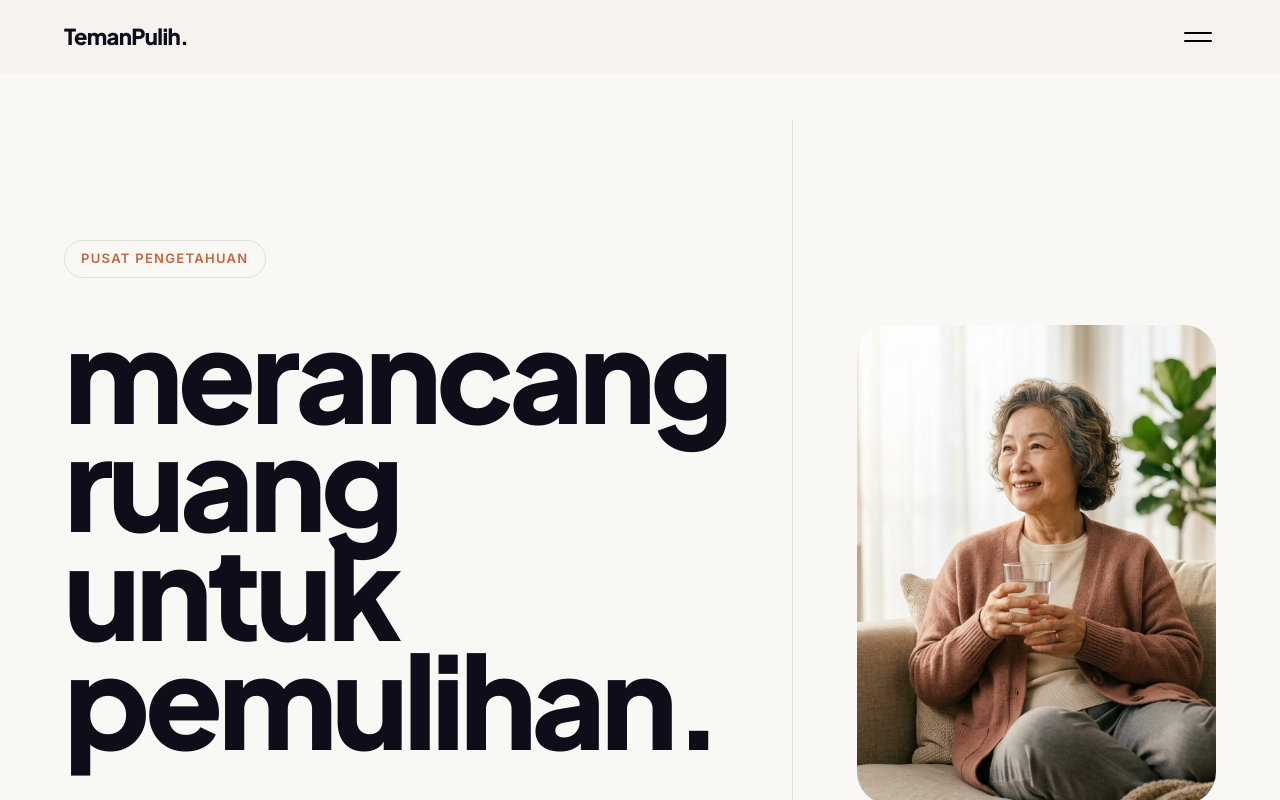
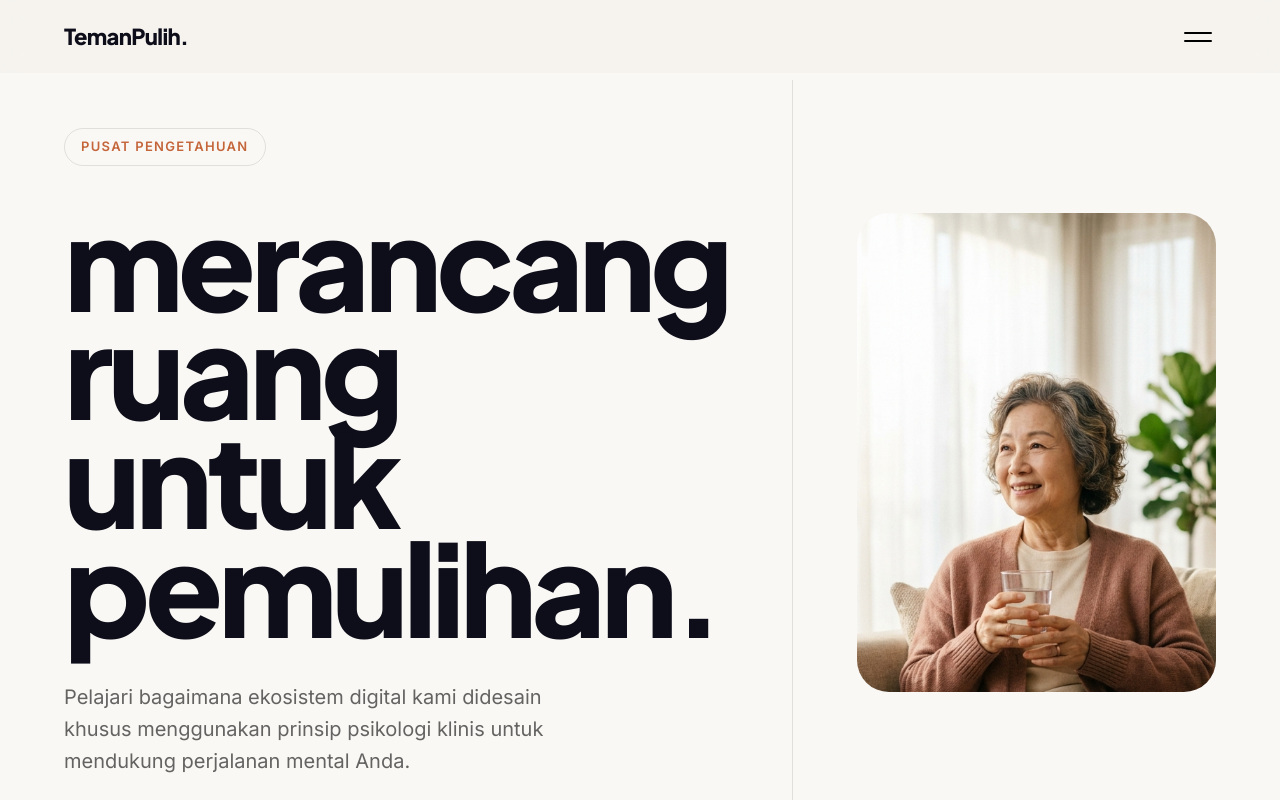
Before and after one commit to rahmann05/Teman-Pulih, a React (Vite) app in the folder FE/: page /pelajari in a window 1280 px wide. Shown: the top 800 px of the page. Built offline with nearby package versions, Linux system fonts and the light colour scheme; no server answers.

Commit message:
fix: bug tampilan halaman pelajari

```diff
--- a/FE/src/features/pelajari/components/PelajariFeaturesSlider.jsx
+++ b/FE/src/features/pelajari/components/PelajariFeaturesSlider.jsx
@@ -52,7 +52,7 @@ const FeatureBlock = ({ feature, index, setActiveIndex }) => {
   });
 
   // Image layer (deepest) moves down
-  const imgY = useTransform(scrollYProgress, [0, 1], ['-15%', '15%']);
+  const imgY = useTransform(scrollYProgress, [0, 1], ['-25%', '25%']);
 
   // Content layer (highest) moves up
   const contentY = useTransform(scrollYProgress, [0, 1], ['15%', '-15%']);
--- a/FE/src/features/pelajari/components/PelajariHero.jsx
+++ b/FE/src/features/pelajari/components/PelajariHero.jsx
@@ -8,7 +8,7 @@ const PelajariHero = () => {
 
   // Parallax effects
   const textY = useTransform(scrollYProgress, [0, 1], ['0%', '-30%']);
-  const imgY = useTransform(scrollYProgress, [0, 1], ['0%', '20%']);
+  const imgY = useTransform(scrollYProgress, [0, 1], ['0%', '-30%']);
 
   return (
     <section ref={ref} className="p-hero-sustainability" data-theme="light">
--- a/FE/src/styles/features/Pelajari.css
+++ b/FE/src/styles/features/Pelajari.css
@@ -77,20 +77,20 @@
 ═══════════════════════════════════════════ */
 .p-hero-sustainability {
   position: relative;
-  min-height: 100vh;
+  min-height: calc(100vh - 60px);
   background: var(--bg);
-  padding-top: 120px;
+  padding-top: 80px;
   overflow: hidden;
 }
 
 .p-hero-sus-content {
   display: grid;
   grid-template-columns: 5fr 5fr;
-  min-height: calc(100vh - 120px);
+  min-height: calc(100vh - 80px);
 }
 
 .p-hero-sus-text {
-  padding: var(--space-editorial-y) var(--space-editorial-x);
+  padding: clamp(40px, 6vh, 80px) var(--space-editorial-x) clamp(60px, 10vh, 120px);
   display: flex;
   flex-direction: column;
   justify-content: center;
@@ -133,7 +133,7 @@
 }
 
 .p-hero-sus-visual {
-  padding: var(--space-editorial-y) var(--space-editorial-x);
+  padding: clamp(40px, 6vh, 80px) var(--space-editorial-x) clamp(60px, 10vh, 120px);
   display: flex;
   align-items: center;
   justify-content: center;
@@ -149,10 +149,10 @@
 
 .p-hero-sus-img-container img {
   width: 100%;
-  height: 140%; /* Taller for parallax */
+  height: 150%; /* Taller for parallax */
   object-fit: cover;
   position: absolute;
-  top: -20%;
+  top: 0;
   left: 0;
 }
 
@@ -386,10 +386,10 @@
   transform: translateZ(0);
 }
 .p-feature-block-img-wrapper img {
-  /* Slightly taller than container for parallax travel room */
+  /* Highly tall for dramatic parallax travel room */
   width: 100%;
-  height: 120%;
-  top: -10%;
+  height: 150%;
+  top: -25%;
   position: relative;
   object-fit: cover;
   will-change: transform;
@@ -670,11 +670,9 @@
   width: 100%; height: 100%;
   object-fit: cover;
   transition: transform 1.2s cubic-bezier(0.16, 1, 0.3, 1);
-  filter: grayscale(100%);
 }
 .p-team-sus-card:hover .p-team-sus-img-wrapper img {
   transform: scale(1.05);
-  filter: grayscale(0%);
 }
 
 .p-team-sus-info {
```
